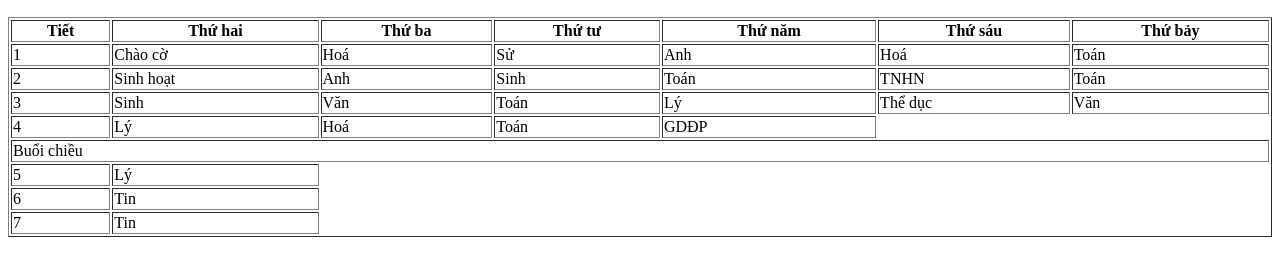
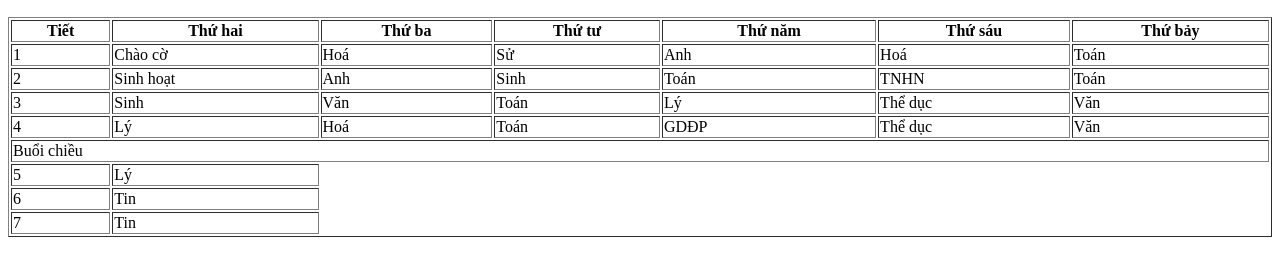
Before and after one commit to tt938828-max/hello-world, a plain HTML site: page index.html in a window 1280 px wide. Shown: the part 96-372 px from the top of the page. Drawn offline with Linux system fonts and the light colour scheme.

Commit message:
Update index.html

```diff
--- a/index.html
+++ b/index.html
@@ -18,7 +18,7 @@
          <td>3</td> <td>Sinh</td> <td>Văn</td> <td>Toán</td> <td>Lý</td> <td>Thể dục</td> <td>Văn</td>
          </tr>
        <tr>
-         <td>4</td> <td>Lý</td><td>Hoá</td> <td>Toán</td> <td>GDĐP</td>
+         <td>4</td> <td>Lý</td><td>Hoá</td> <td>Toán</td> <td>GDĐP</td> <td>Thể dục</td> <td>Văn</td>
        </tr>
        <tr>
           <td colspan="7"> Buổi chiều</td>
```
